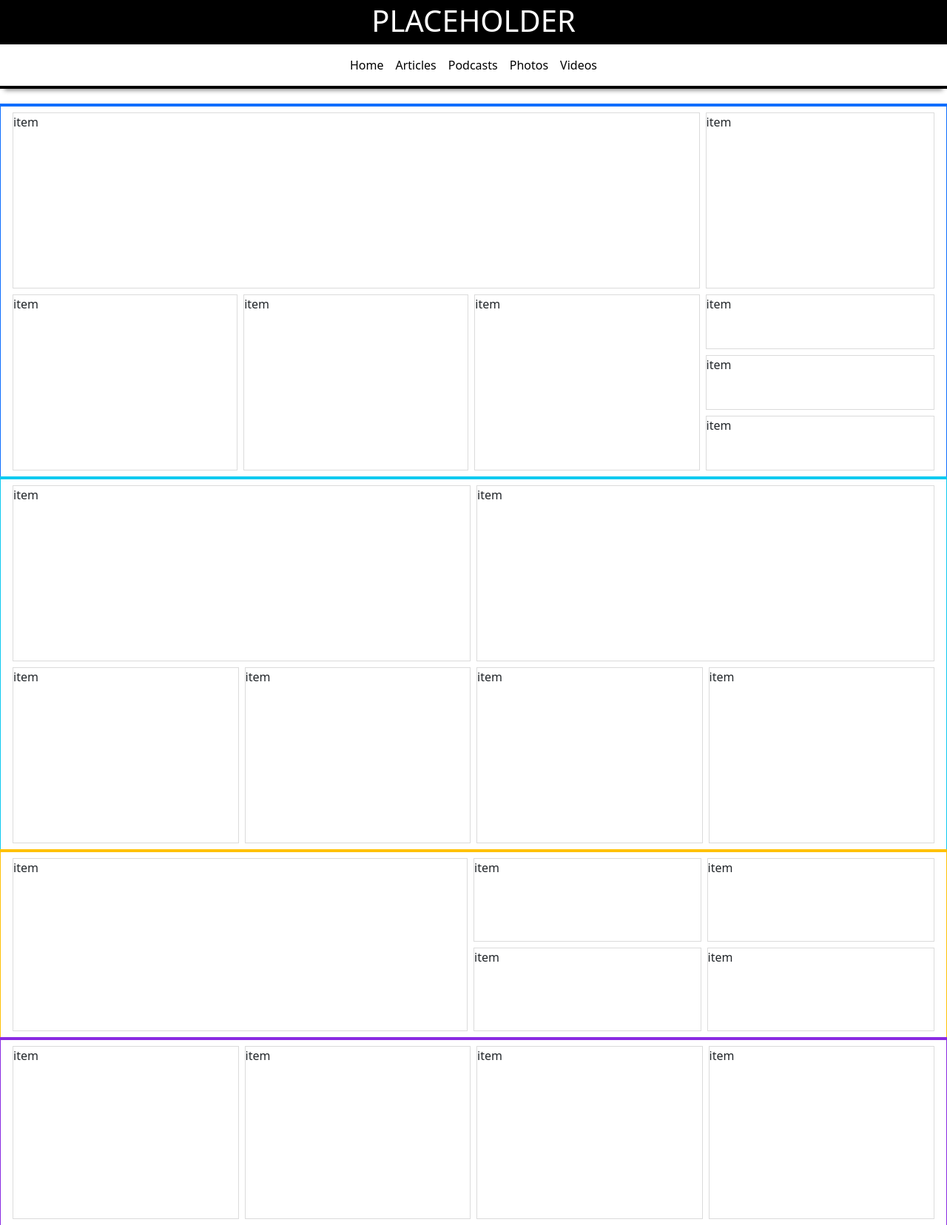
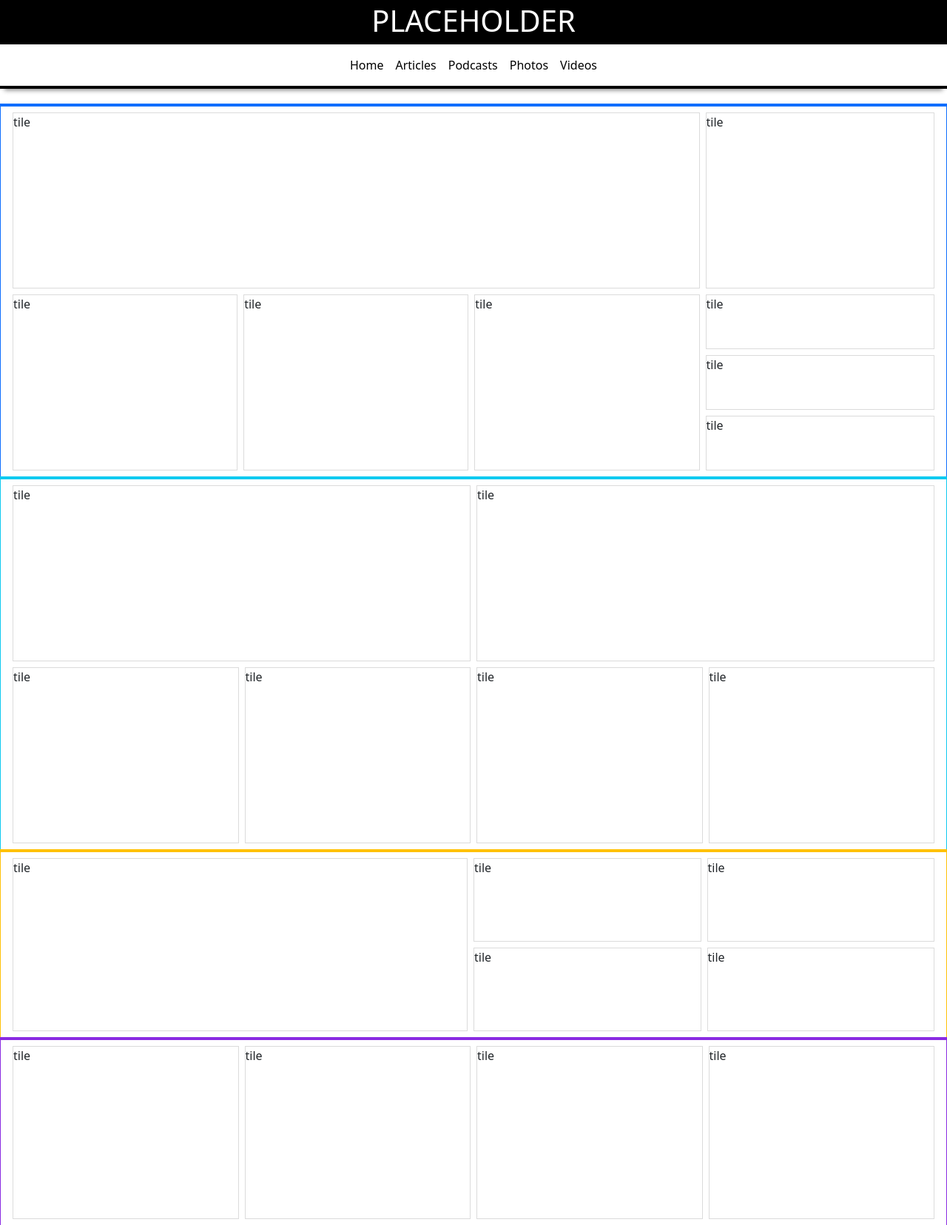
Before and after one commit to divory100/pend, a PHP site: page / in a window 1280 px wide. Shown: the whole page at 74% size. Run offline with PHP 8.4, Linux system fonts and the light colour scheme.

Commit message:
Renamed items to tiles

```diff
--- a/css/home.css
+++ b/css/home.css
@@ -1,7 +1,7 @@
 /*
 
 Main styles for the homepage
-i.e. page-wide feature bars for holding items
+i.e. page-wide feature bars for holding tiles
 
 Last updated 27/7/2022
 
--- a/css/item.css
+++ b/css/tile.css
@@ -1,15 +1,15 @@
 /*
 
-Homepage news item styles
-Contains styles for columns and item groups, along with items themselves
-Including specific margin styles for middle elements
+Homepage tile styles
+Contains styles for columns and tile groups, along with tiles themselves
+Including specific margin styles for middle tiles
 
 Last updated 27/7/2022
 
 */
 
 
-/*holder for item groups*/
+/*holder for tile groups*/
 .column {
     display: flex;
     flex-direction: column;
@@ -27,8 +27,8 @@ These sizings mean nothing if there is only one column*/
     flex: 3;
 }
 
-/*All items must be in an item group, even if they hold only one item.*/
-.item-group {
+/*All tiles must be in an tile group, even if they hold only one tile.*/
+.tile-group {
     display: flex;
     flex: 1;
     justify-content: center;
@@ -36,28 +36,28 @@ These sizings mean nothing if there is only one column*/
     margin-top: 4px;
 }
 
-.ig-vert {
+.tg-vert {
     flex-direction: column;
 }
 
-.item {
+.tile {
     background-color: white;
     border: solid #dbdbdb 1px;
     flex: 2;
 }
 
-/*Margins for middle items in horizontal item groups
-naming style: <orientation>mid-<num items>[-<side>] eg. vmid-2-l*/
-.hmid-2-l { /*2 item group left middle*/
+/*Margins for middle tiles in horizontal tile groups
+naming style: <orientation>mid-<num tiles>[-<side>] eg. vmid-2-l*/
+.hmid-2-l { /*2 tile group left middle*/
     margin-right: 8px;
 }
 
-.hmid-3 { /*3 item group*/
+.hmid-3 { /*3 tile group*/
     margin-left: 8px;
     margin-right: 8px;
 }
 
-.hmid-4-l { /*4 item group left middle*/
+.hmid-4-l { /*4 tile group left middle*/
     margin-left: 8px;
     margin-right: 4px;
 }
@@ -67,8 +67,8 @@ naming style: <orientation>mid-<num items>[-<side>] eg. vmid-2-l*/
     margin-right: 8px;
 }
 
-/*Margins for middle items in vertical groups*/
-.vmid-2-t { /*2 item group top middle*/
+/*Margins for middle tiles in vertical groups*/
+.vmid-2-t { /*2 tile group top middle*/
     margin-bottom: 8px;
 }
 
@@ -77,7 +77,7 @@ naming style: <orientation>mid-<num items>[-<side>] eg. vmid-2-l*/
     margin-bottom: 8px;
 }
 
-.vmid-4-t { /*4 item group top middle*/
+.vmid-4-t { /*4 tile group top middle*/
     margin-top: 8px;
     margin-bottom: 4px;
 }
--- a/index.html
+++ b/index.html
@@ -7,7 +7,7 @@
         <link rel="stylesheet" type="text/css" href="css/main.css">
         <link rel="stylesheet" type="text/css" href="css/navbar.css">
         <link rel="stylesheet" type="text/css" href="css/home.css">
-        <link rel="stylesheet" type="text/css" href="css/item.css">
+        <link rel="stylesheet" type="text/css" href="css/tile.css">
 
         <link href="https://cdn.jsdelivr.net/npm/bootstrap@5.1.3/dist/css/bootstrap.min.css" rel="stylesheet">
         <script src="https://cdn.jsdelivr.net/npm/bootstrap@5.1.3/dist/js/bootstrap.bundle.min.js"></script>
@@ -39,24 +39,24 @@
 
             <div class="feature" style="height:500px;flex:6">
                 <div class="column c-large">
-                    <div class="item-group">
-                        <div class="item">item</div>
+                    <div class="tile-group">
+                        <div class="tile">tile</div>
                     </div>
-                    <div class="item-group">
-                        <div class="item">item</div>
-                        <div class="item hmid-3">item</div>
-                        <div class="item">item</div>
+                    <div class="tile-group">
+                        <div class="tile">tile</div>
+                        <div class="tile hmid-3">tile</div>
+                        <div class="tile">tile</div>
                     </div>
                 </div>
 
                 <div class="column c-small">
-                    <div class="item-group">
-                        <div class="item">item</div>
+                    <div class="tile-group">
+                        <div class="tile">tile</div>
                     </div>
-                    <div class="item-group ig-vert">
-                        <div class="item">item</div>
-                        <div class="item vmid-3">item</div>
-                        <div class="item">item</div>
+                    <div class="tile-group tg-vert">
+                        <div class="tile">tile</div>
+                        <div class="tile vmid-3">tile</div>
+                        <div class="tile">tile</div>
                     </div>
                 </div>
             </div>
@@ -73,22 +73,22 @@
 
             <div class="feature" style="height:500px;flex:6">
                 <div class="column">
-                    <div class="item-group">
-                        <div class="item">item</div>
+                    <div class="tile-group">
+                        <div class="tile">tile</div>
                     </div>
-                    <div class="item-group">
-                        <div class="item hmid-2-l">item</div>
-                        <div class="item">item</div>
+                    <div class="tile-group">
+                        <div class="tile hmid-2-l">tile</div>
+                        <div class="tile">tile</div>
                     </div>
                 </div>
 
                 <div class="column">
-                    <div class="item-group">
-                        <div class="item">item</div>
+                    <div class="tile-group">
+                        <div class="tile">tile</div>
                     </div>
-                    <div class="item-group">
-                        <div class="item hmid-2-l">item</div>
-                        <div class="item">item</div>
+                    <div class="tile-group">
+                        <div class="tile hmid-2-l">tile</div>
+                        <div class="tile">tile</div>
                     </div>
                 </div>
             </div>
@@ -105,22 +105,22 @@
 
             <div class="feature" style="height:250px;flex:6">
                 <div class="column">
-                    <div class="item-group">
-                        <div class="item">item</div>
+                    <div class="tile-group">
+                        <div class="tile">tile</div>
                     </div>
                 </div>
 
                 <div class="column c-small">
-                    <div class="item-group ig-vert">
-                        <div class="item vmid-2-t">item</div>
-                        <div class="item">item</div>
+                    <div class="tile-group tg-vert">
+                        <div class="tile vmid-2-t">tile</div>
+                        <div class="tile">tile</div>
                     </div>
                 </div>
 
                 <div class="column c-small">
-                    <div class="item-group ig-vert">
-                        <div class="item vmid-2-t">item</div>
-                        <div class="item">item</div>
+                    <div class="tile-group tg-vert">
+                        <div class="tile vmid-2-t">tile</div>
+                        <div class="tile">tile</div>
                     </div>
                 </div>
             </div>
@@ -137,11 +137,11 @@
 
             <div class="feature" style="height:250px;flex:6">
                 <div class="column">
-                    <div class="item-group">
-                        <div class="item">item</div>
-                        <div class="item hmid-4-l">item</div>
-                        <div class="item hmid-4-r">item</div>
-                        <div class="item">item</div>
+                    <div class="tile-group">
+                        <div class="tile">tile</div>
+                        <div class="tile hmid-4-l">tile</div>
+                        <div class="tile hmid-4-r">tile</div>
+                        <div class="tile">tile</div>
                     </div>
                 </div>
             </div>
```
